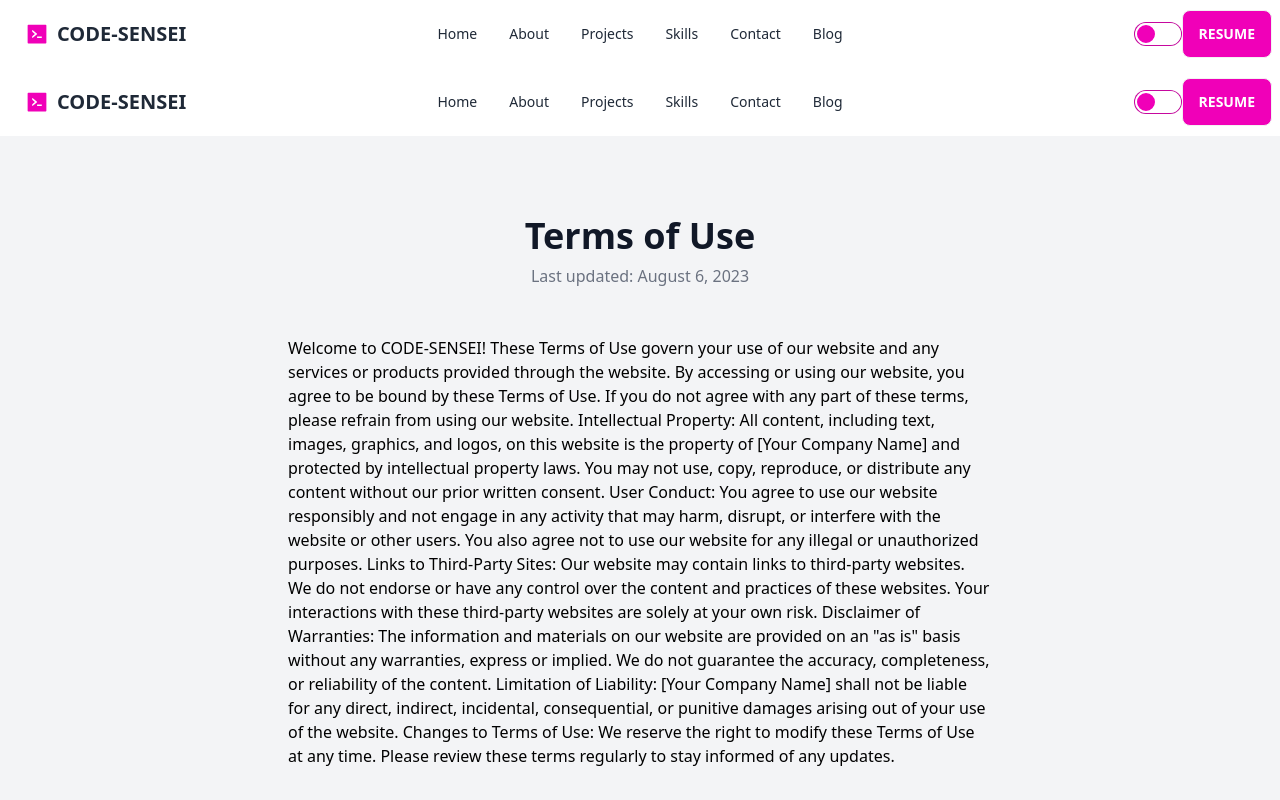
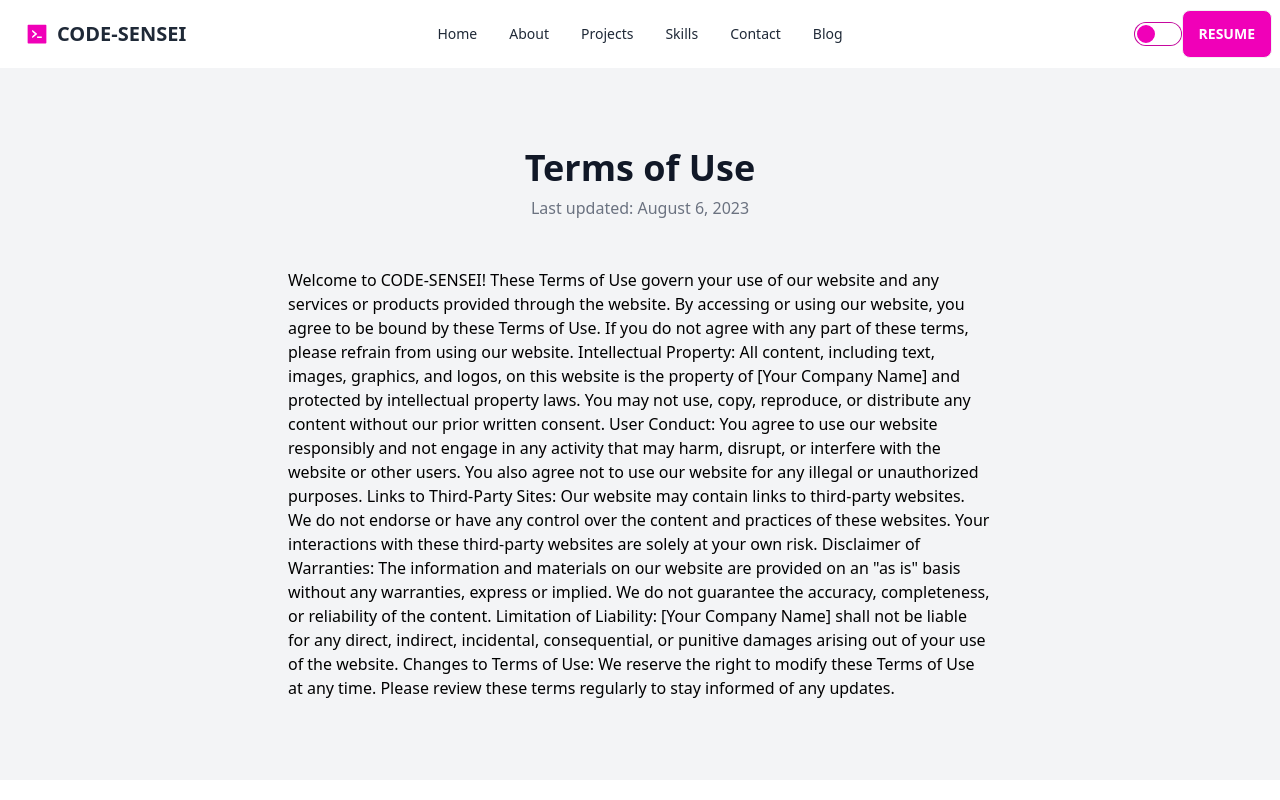
Before and after one commit to senseix21/code-sensei, a Next.js app: page /legals in a window 1280 px wide. Shown: the top 800 px of the page. Built offline with nearby package versions, Linux system fonts and the light colour scheme.

Commit message:
updated legals page

```diff
--- a/src/pages/legals/index.tsx
+++ b/src/pages/legals/index.tsx
@@ -126,11 +126,3 @@ const Legals = () => {
 };
 
 export default Legals;
-
-(Legals as any).getLayout = function getLayout(page: ReactElement) {
-    return (
-        <RootLayout>
-            {page}
-        </RootLayout>
-    );
-};
```
